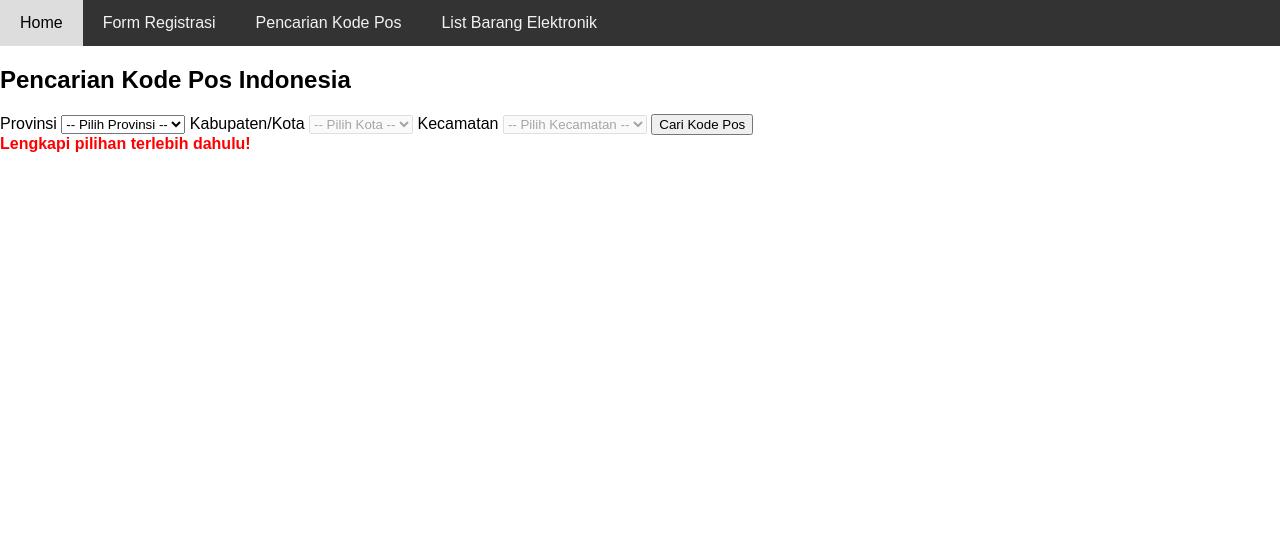
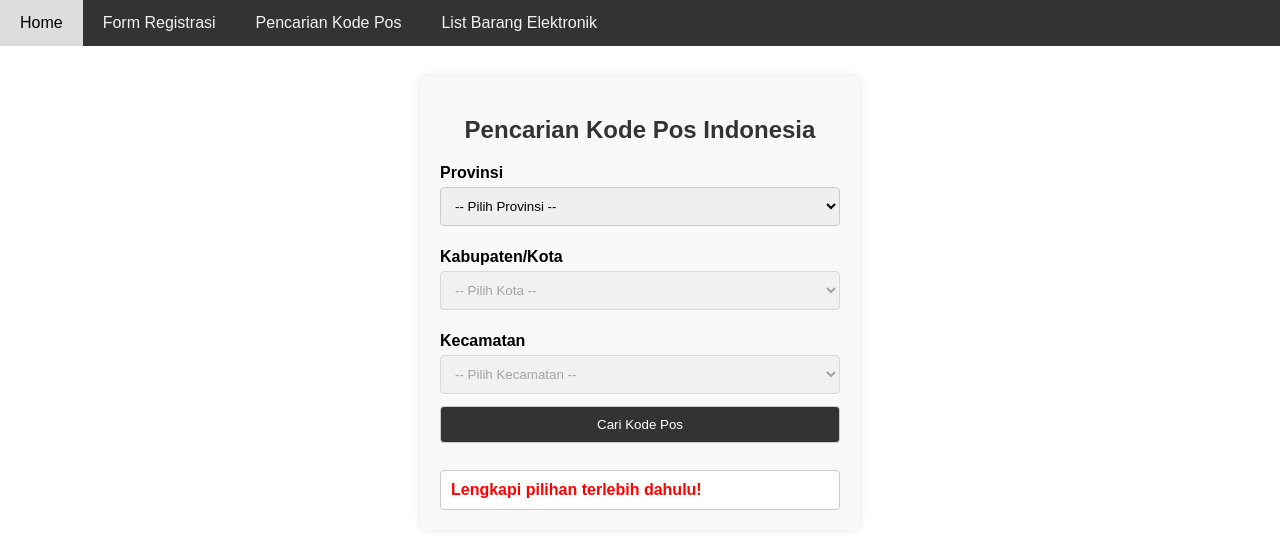
Before and after one commit to Aqilsyafiqdzaky/PWEB-Pertemuan-5, a plain HTML site: page kodePos.html in a window 1280 px wide. Both pictures are taken after a click on the button "Cari Kode Pos". Drawn offline with Linux system fonts and the light colour scheme.

Commit message:
Update style.css

```diff
--- a/style.css
+++ b/style.css
@@ -1,10 +1,10 @@
-/* ==================== RESET ==================== */
+/* Reset default margin */
 body {
   margin: 0;
   font-family: Arial, sans-serif;
 }
 
-/* ==================== NAVBAR ==================== */
+/* Navbar */
 .navbar {
   background-color: #333;
   overflow: hidden;
@@ -25,7 +25,7 @@ body {
   color: black;
 }
 
-/* ==================== KONTEN UMUM ==================== */
+/* Konten utama */
 .content {
   padding: 20px;
   text-align: center;
@@ -45,7 +45,64 @@ body {
   font-size: 16px;
 }
 
-/* ==================== FORM REGISTRASI ==================== */
+/* Styling untuk halaman Kode Pos */
+.container {
+  width: 500px;
+  margin: 30px auto;
+  padding: 20px;
+  background: #f9f9f9;
+  border-radius: 8px;
+  box-shadow: 0 0 10px rgba(0,0,0,0.1);
+}
+
+.container h2 {
+  text-align: center;
+  margin-bottom: 20px;
+  color: #333;
+}
+
+.container label {
+  display: block;
+  margin: 10px 0 5px;
+  font-weight: bold;
+  text-align: left;
+}
+
+.container select,
+.container button {
+  width: 100%;
+  padding: 10px;
+  margin-bottom: 12px;
+  border: 1px solid #ccc;
+  border-radius: 4px;
+}
+
+.container button {
+  background-color: #333;
+  color: white;
+  cursor: pointer;
+  transition: 0.3s;
+}
+
+.container button:hover {
+  background-color: #555;
+}
+
+#result {
+  margin-top: 15px;
+  padding: 10px;
+  border: 1px solid #ccc;
+  background: #fff;
+  border-radius: 4px;
+  text-align: left;
+}
+
+.error {
+  color: red;
+  font-weight: bold;
+}
+
+/* Styling untuk Form Registrasi */
 .regis-container {
   width: 500px;
   margin: 30px auto;
@@ -115,65 +172,8 @@ body {
   background: #f0f0f0;
 }
 
-/* ==================== HALAMAN KODE POS ==================== */
-.kodepos-container {
-  width: 500px;
-  margin: 30px auto;
-  padding: 20px;
-  background: #f9f9f9;
-  border-radius: 8px;
-  box-shadow: 0 0 10px rgba(0,0,0,0.1);
-}
-
-.kodepos-container h2 {
-  text-align: center;
-  margin-bottom: 20px;
-  color: #333;
-}
-
-.kodepos-container label {
-  display: block;
-  margin: 10px 0 5px;
-  font-weight: bold;
-  text-align: left;
-}
-
-.kodepos-container select,
-.kodepos-container button {
-  width: 100%;
-  padding: 10px;
-  margin-bottom: 12px;
-  border: 1px solid #ccc;
-  border-radius: 4px;
-}
-
-.kodepos-container button {
-  background-color: #333;
-  color: white;
-  cursor: pointer;
-  transition: 0.3s;
-}
-
-.kodepos-container button:hover {
-  background-color: #555;
-}
-
-.kodepos-result {
-  margin-top: 15px;
-  padding: 10px;
-  border: 1px solid #ccc;
-  background: #fff;
-  border-radius: 4px;
-  text-align: left;
-}
-
-.error {
-  color: red;
-  font-weight: bold;
-}
-
-/* ==================== HALAMAN LIST BARANG ==================== */
-.list-container {
+/* Styling untuk halaman List Barang Elektronik */
+.container {
   width: 400px;
   margin: 30px auto;
   padding: 20px;
@@ -182,20 +182,20 @@ body {
   box-shadow: 0 0 10px rgba(0,0,0,0.1);
 }
 
-.list-container h2 {
+.container h2 {
   text-align: center;
   margin-bottom: 20px;
   color: #333;
 }
 
-.list-container label {
+.container label {
   display: block;
   margin: 10px 0 5px;
   font-weight: bold;
   text-align: left;
 }
 
-.list-container select {
+.container select {
   width: 100%;
   padding: 10px;
   margin-bottom: 12px;
@@ -203,7 +203,7 @@ body {
   border-radius: 4px;
 }
 
-.list-result {
+#result {
   margin-top: 15px;
   padding: 10px;
   border: 1px solid #ccc;
```
